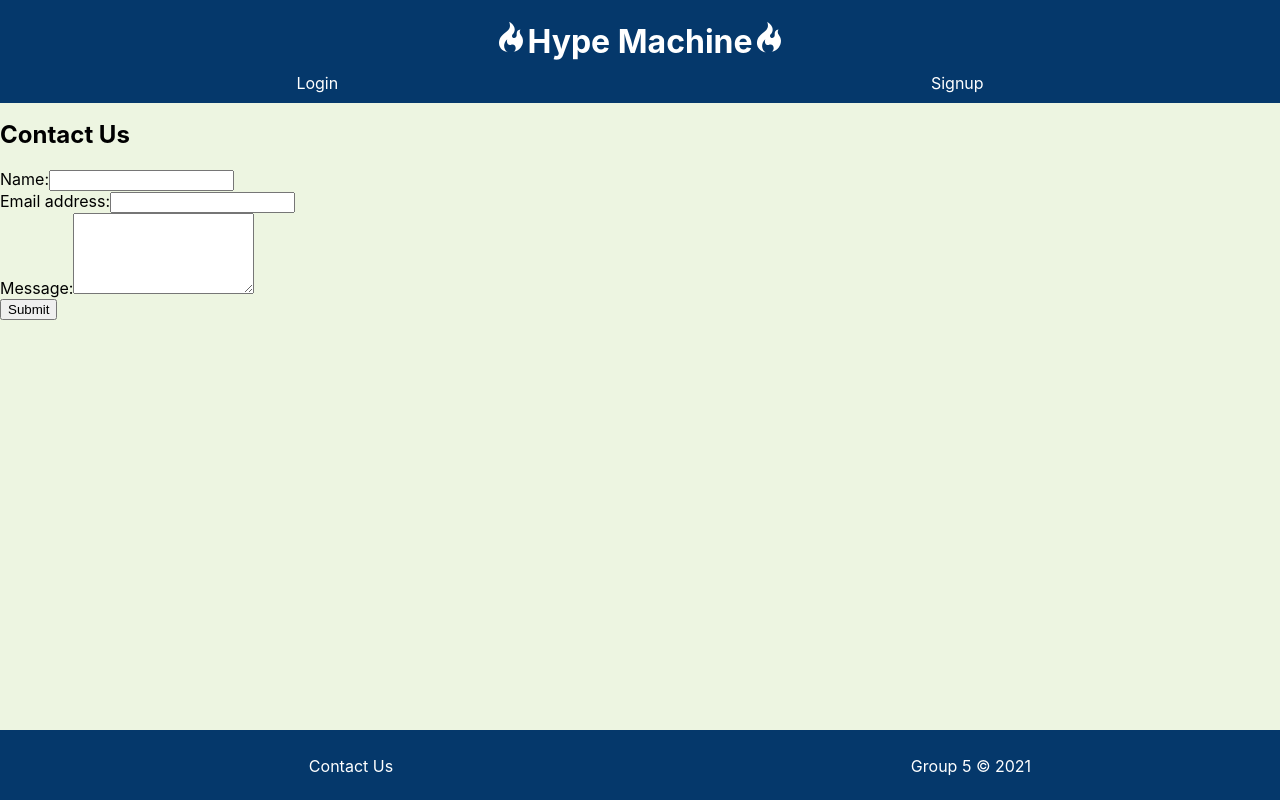
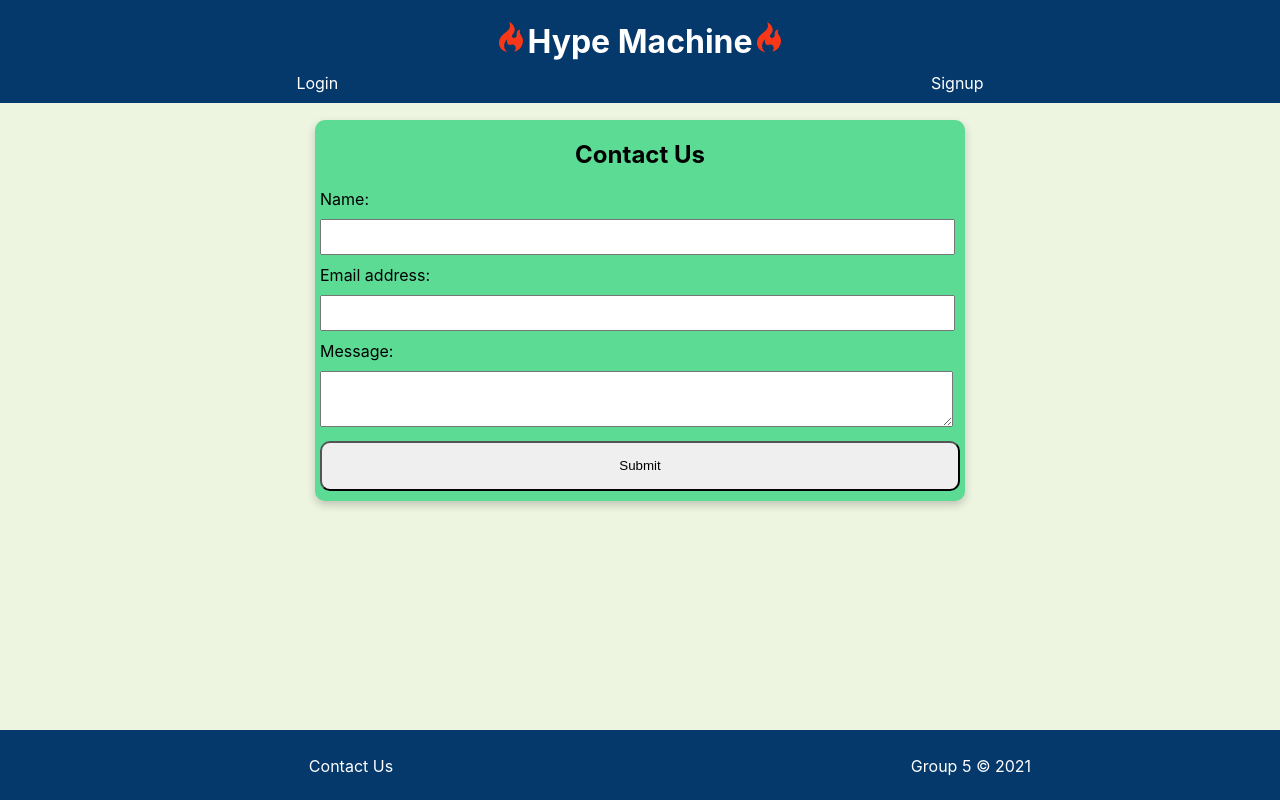
Before and after one commit to JohnLanni619/hype-machine, a React (Create React App) app in the folder client/: page /contact in a window 1280 px wide. Built offline with nearby package versions, Linux system fonts and the light colour scheme.

Commit message:
styled contact page

```diff
--- a/client/src/components/CountdownList/index.js
+++ b/client/src/components/CountdownList/index.js
@@ -3,7 +3,7 @@ import { Link } from 'react-router-dom';
 
 const CountdownList = ({ countdowns, title }) => {
     if (!countdowns.length) {
-        return <h3>No Countdowns Yet</h3>;
+        return <h3 className="no-countdowns">No Countdowns Yet</h3>;
     }
 
     return (
--- a/client/src/index.css
+++ b/client/src/index.css
@@ -12,6 +12,7 @@ body {
   padding-top: 100px;
   padding-bottom: 80px;
   background-color: #edf5e1;
+
 }
 
 code {
@@ -137,22 +138,25 @@ b {
   background-color: #8ee4af;
 }
 
-/* Login page styling */
+/* Login page/contact page styling */
 
-.login-container {
+.login-container, .contact-container {
   background-color: #5cdb95;
-  width: 40%;
   margin-top: 20px;
 }
 
-.login-container h2 {
+.login-container h2, .contact-container h2 {
   text-align: center;
 }
 
-.login-container input {
+.login-container input, .contact-container input, .contact-container textarea {
   width: 98%;
   height: 30px;
   margin: 10px 0px;
+}
+
+.contact-container textarea {
+  height: 50px;
 }
 
 .login-container button {
@@ -163,7 +167,15 @@ b {
   cursor: pointer;
 }
 
-.login-container button:hover {
+.contact-container button {
+  height: 50px;
+  width: 100%;
+  margin-bottom: 10px;
+  border-radius: 10px;
+  cursor: pointer;
+}
+
+.login-container button:hover, .contact-container button:hover {
   background-color: #05386b;
   color: white;
 }
@@ -191,3 +203,14 @@ footer a {
   justify-content: space-around;
   list-style: none;
 }
+
+svg {
+  color: #F73718;
+}
+
+/* Media Queries */
+@media only screen and (max-width: 768px) {
+  .card {
+    width: 75%;
+  }
+}
--- a/client/src/pages/Contact.js
+++ b/client/src/pages/Contact.js
@@ -37,8 +37,9 @@ function ContactForm() {
   };
 
   return (
-    <section>
-      <h1 data-testid="h1tag">Contact Us</h1>
+    <div className="card-container">
+      <section className="card contact-container">
+        <h2 data-testid="h1tag">Contact Us</h2>
         <form id="contact-form" onSubmit={handleSubmit}>
           <div>
             <label htmlFor="name">Name:</label>
@@ -60,6 +61,7 @@ function ContactForm() {
           <button data-testid="button" type="submit">Submit</button>
         </form>
       </section>
+    </div>
   );
 }
 
```
Lines whose indentation alone changed are shown as unchanged.
